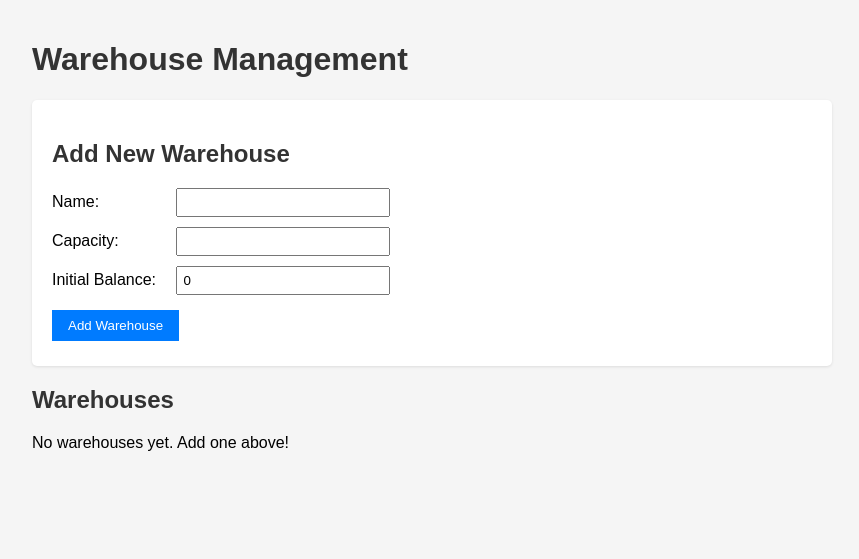
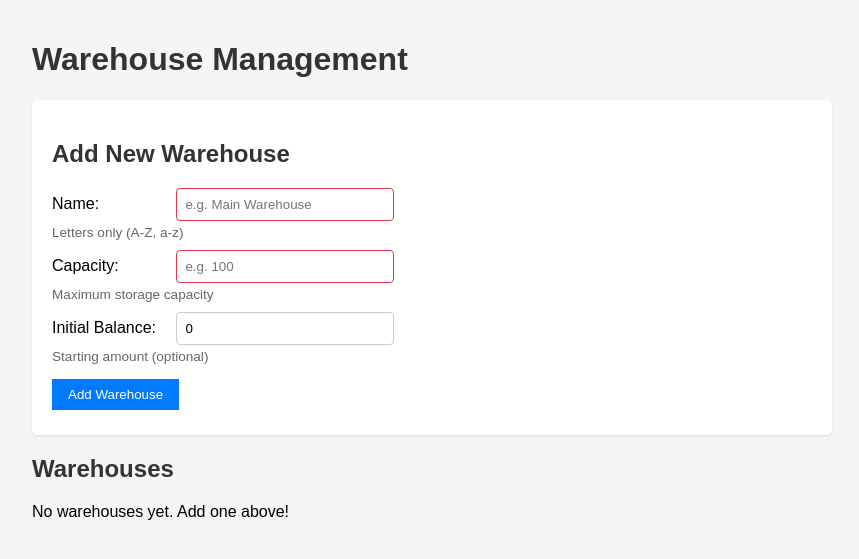
Before and after one commit to MatiasSlotboom/ohtuvarasto, a Flask app: page / in a window 1280 px wide. Shown: the top 559 px of the page, without its empty margins (208-1067 px from the left). Run offline with Flask 3, Linux system fonts and the light colour scheme.

Commit message:
Improve HTML form validation and UX: restrict name to letters only
Co-authored-by: MatiasSlotboom <160743495+MatiasSlotboom@users.noreply.github.com>

```diff
--- a/src/templates/index.html
+++ b/src/templates/index.html
@@ -23,8 +23,23 @@
             width: 120px;
         }
         input[type="text"], input[type="number"] {
-            padding: 5px;
+            padding: 8px;
             width: 200px;
+            border: 1px solid #ccc;
+            border-radius: 4px;
+        }
+        input:focus {
+            outline: none;
+            border-color: #007bff;
+            box-shadow: 0 0 3px rgba(0,123,255,0.3);
+        }
+        input:invalid {
+            border-color: #dc3545;
+        }
+        .help-text {
+            font-size: 0.85em;
+            color: #666;
+            margin-top: 4px;
         }
         button {
             padding: 8px 16px;
@@ -88,15 +103,18 @@
         <form action="{{ url_for('add_warehouse') }}" method="post">
             <div class="form-group">
                 <label for="name">Name:</label>
-                <input type="text" id="name" name="name" required>
+                <input type="text" id="name" name="name" pattern="[A-Za-z\s]+" title="Only letters and spaces allowed" placeholder="e.g. Main Warehouse" required>
+                <div class="help-text">Letters only (A-Z, a-z)</div>
             </div>
             <div class="form-group">
                 <label for="tilavuus">Capacity:</label>
-                <input type="number" id="tilavuus" name="tilavuus" step="0.1" min="0.1" required>
+                <input type="number" id="tilavuus" name="tilavuus" step="0.1" min="0.1" placeholder="e.g. 100" required>
+                <div class="help-text">Maximum storage capacity</div>
             </div>
             <div class="form-group">
                 <label for="alku_saldo">Initial Balance:</label>
-                <input type="number" id="alku_saldo" name="alku_saldo" step="0.1" min="0" value="0">
+                <input type="number" id="alku_saldo" name="alku_saldo" step="0.1" min="0" value="0" placeholder="e.g. 0">
+                <div class="help-text">Starting amount (optional)</div>
             </div>
             <button type="submit">Add Warehouse</button>
         </form>
```
Also changed, not shown: src/templates/warehouse.html (+17 -3 lines).
